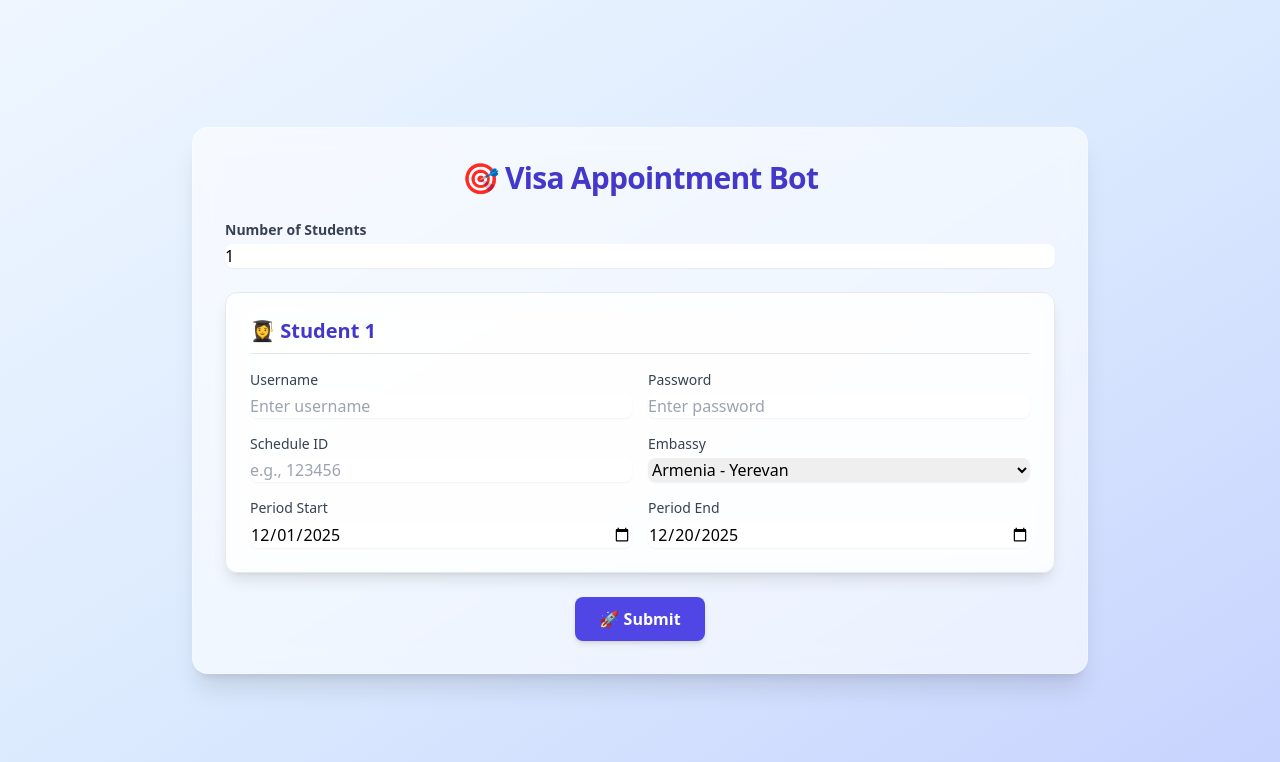
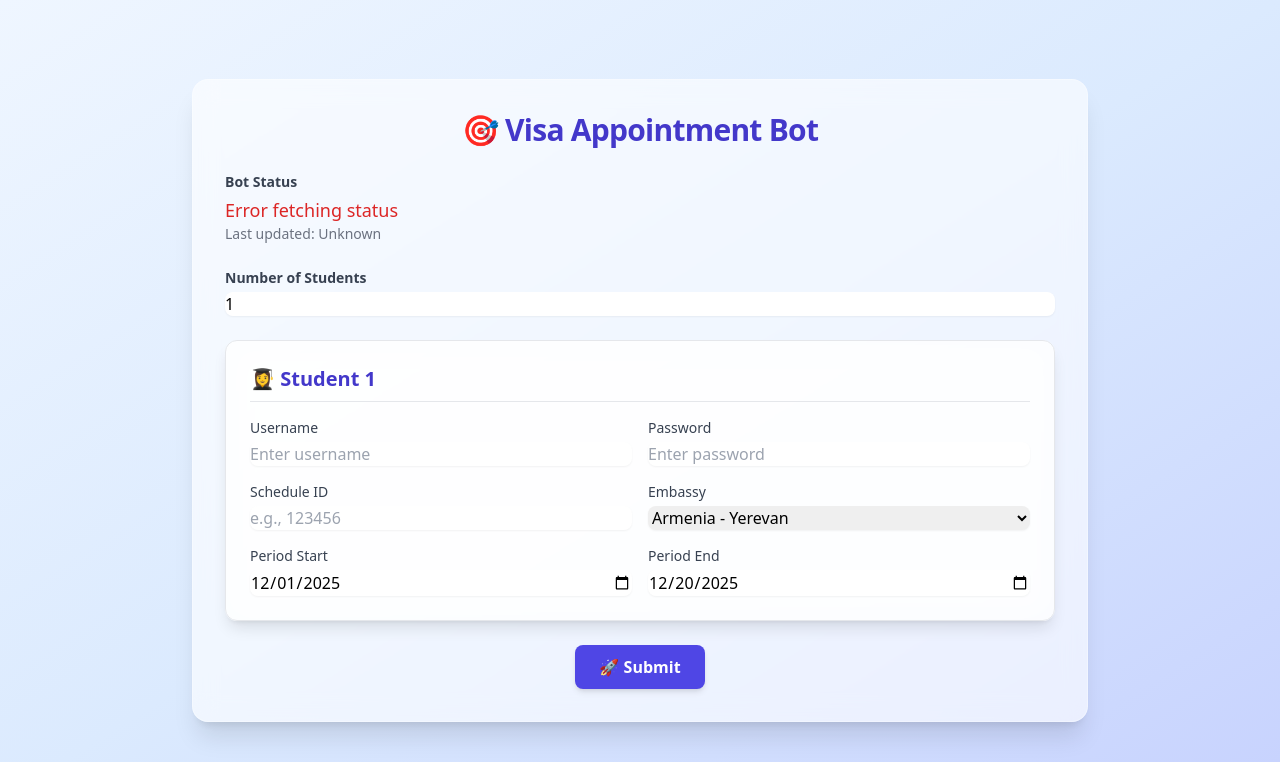
Before and after one commit to eirmonsolutions/canada-appointment-booking-bot, a Flask app: page / in a window 1280 px wide. Shown: the top 762 px of the page. Run offline with Flask 3, Linux system fonts and the light colour scheme; some libraries are stand-ins or nearby versions.

Commit message:
add-new-bot

```diff
--- a/templates/index.html
+++ b/templates/index.html
@@ -11,6 +11,12 @@
     <h1 class="text-3xl font-extrabold text-center text-indigo-700 mb-6 tracking-tight">
       🎯 Visa Appointment Bot
     </h1>
+
+    <div class="mb-6">
+      <label class="block text-sm font-semibold text-gray-700 mb-1">Bot Status</label>
+      <p id="botStatus" class="text-lg font-medium text-gray-700">Checking status...</p>
+      <p id="lastUpdated" class="text-sm text-gray-500">Last updated: Unknown</p>
+    </div>
 
     <div class="mb-6">
       <label class="block text-sm font-semibold text-gray-700 mb-1">Number of Students</label>
@@ -53,6 +59,23 @@
     const studentFormsDiv = document.getElementById('studentForms');
     const submitButton = document.getElementById('submitButton');
     const messageP = document.getElementById('message');
+    const botStatusP = document.getElementById('botStatus');
+    const lastUpdatedP = document.getElementById('lastUpdated');
+
+    async function updateBotStatus() {
+      try {
+        const response = await fetch('http://148.230.86.132:5000/status');
+        const data = await response.json();
+        botStatusP.textContent = `Status: ${data.status}`;
+        botStatusP.classList.toggle('text-green-600', data.status === 'Running');
+        botStatusP.classList.toggle('text-gray-700', data.status === 'Idle');
+        lastUpdatedP.textContent = `Last updated: ${data.last_updated}`;
+      } catch (error) {
+        botStatusP.textContent = 'Error fetching status';
+        botStatusP.classList.add('text-red-600');
+        lastUpdatedP.textContent = 'Last updated: Unknown';
+      }
+    }
 
     function generateStudentForms(count) {
       studentFormsDiv.innerHTML = '';
@@ -127,7 +150,7 @@
       }
 
       try {
-        const response = await fetch('/submit', {
+        const response = await fetch('http://148.230.86.132:5000/submit', {
           method: 'POST',
           headers: { 'Content-Type': 'application/json' },
           body: JSON.stringify({ num_students: numStudents, students })
@@ -137,6 +160,7 @@
         messageP.classList.remove('hidden');
         messageP.classList.toggle('text-red-600', !!result.error);
         messageP.classList.toggle('text-green-600', !result.error);
+        updateBotStatus(); // Update status after submission
       } catch (error) {
         messageP.textContent = 'Error submitting data: ' + error.message;
         messageP.classList.remove('hidden');
@@ -146,6 +170,10 @@
 
     // Initialize with one student form
     generateStudentForms(1);
+
+    // Periodically update bot status
+    updateBotStatus();
+    setInterval(updateBotStatus, 5000); // Update every 5 seconds
   </script>
 </body>
 </html>
--- a/visa_appointments.csv
+++ b/visa_appointments.csv
@@ -3,3 +3,5 @@
 khatrigeeta23@gmail.com,Nalinak04$,48583273,en-ca-ott,2025-12-01,2025-12-20,FAIL,No dates found,2025-10-08 12:18:41
 khatrigeeta23@gmail.com,Nalinak04$,48583273,en-ca-ott,2025-12-01,2025-12-30,FAIL,No dates found,2025-10-08 12:21:57
 khatrigeeta23@gmail.com,Nalinak04$,48583273,en-ca-ott,2025-12-01,2025-12-30,FAIL,No dates found,2025-10-08 12:43:40
+khatrigeeta23@gmail.com,Nalinak04$,48583273,en-ca-ott,2025-12-01,2025-01-23,FAIL,No dates found,2025-10-10 11:14:30
+khatrigeeta23@gmail.com,Nalinak04$,48583273,en-ca-ott,2025-12-01,2025-12-29,FAIL,No dates found,2025-10-10 11:31:35
--- a/visa_bot.py
+++ b/visa_bot.py
@@ -17,7 +17,7 @@
 
 app = Flask(__name__)
 # Configure CORS to allow requests from any origin for simplicity during development
-CORS(app, resources={r"/submit": {"origins": "*"}})
+CORS(app, resources={r"/submit": {"origins": "*"}, r"/status": {"origins": "*"}})
 
 # ===================== CONFIG =====================
 PRIOD_START_DEFAULT = "2025-12-01"
@@ -30,6 +30,9 @@
 SMTP_PORT = 587
 SMTP_EMAIL = "manshusmartboy@gmail.com"  # Replace with your email
 SMTP_PASSWORD = "cvvrefpzcxkqahen"  # Replace with your app-specific password
+
+# Bot status
+bot_status = {"status": "Idle", "last_updated": datetime.now().strftime("%Y-%m-%d %H:%M:%S")}
 
 # ===================== LOGGER =====================
 def log_info(user, msg):
@@ -186,6 +189,8 @@
 
 # ===================== THREAD TASK =====================
 def process_user(user_data):
+    global bot_status
+    bot_status = {"status": "Running", "last_updated": datetime.now().strftime("%Y-%m-%d %H:%M:%S")}
     username = user_data["username"]
     password = user_data["password"]
     schedule_id = user_data["schedule_id"]
@@ -260,11 +265,17 @@
     driver.get(SIGN_OUT_LINK)
     driver.quit()
     log_info(username, "Session finished.")
+    bot_status = {"status": "Idle", "last_updated": datetime.now().strftime("%Y-%m-%d %H:%M:%S")}
 
 # ===================== FLASK ROUTES =====================
 @app.route('/')
 def serve_index():
     return render_template('index.html')
+
+@app.route('/status', methods=['GET'])
+@cross_origin()
+def get_status():
+    return jsonify(bot_status)
 
 @app.route('/submit', methods=['POST', 'OPTIONS'])
 @cross_origin()  # Explicitly allow CORS for this route
@@ -293,5 +304,5 @@
 # ===================== MAIN =====================
 if __name__ == "__main__":
     import webbrowser
-    webbrowser.open("http://127.0.0.1:5000")
-    app.run(debug=True)
+    webbrowser.open("http://148.230.86.132:5000")
+    app.run(host="148.230.86.132", port=5000, debug=True)
```
Also changed, not shown: log_2025-10-10.txt (added, +8 -0 lines).
